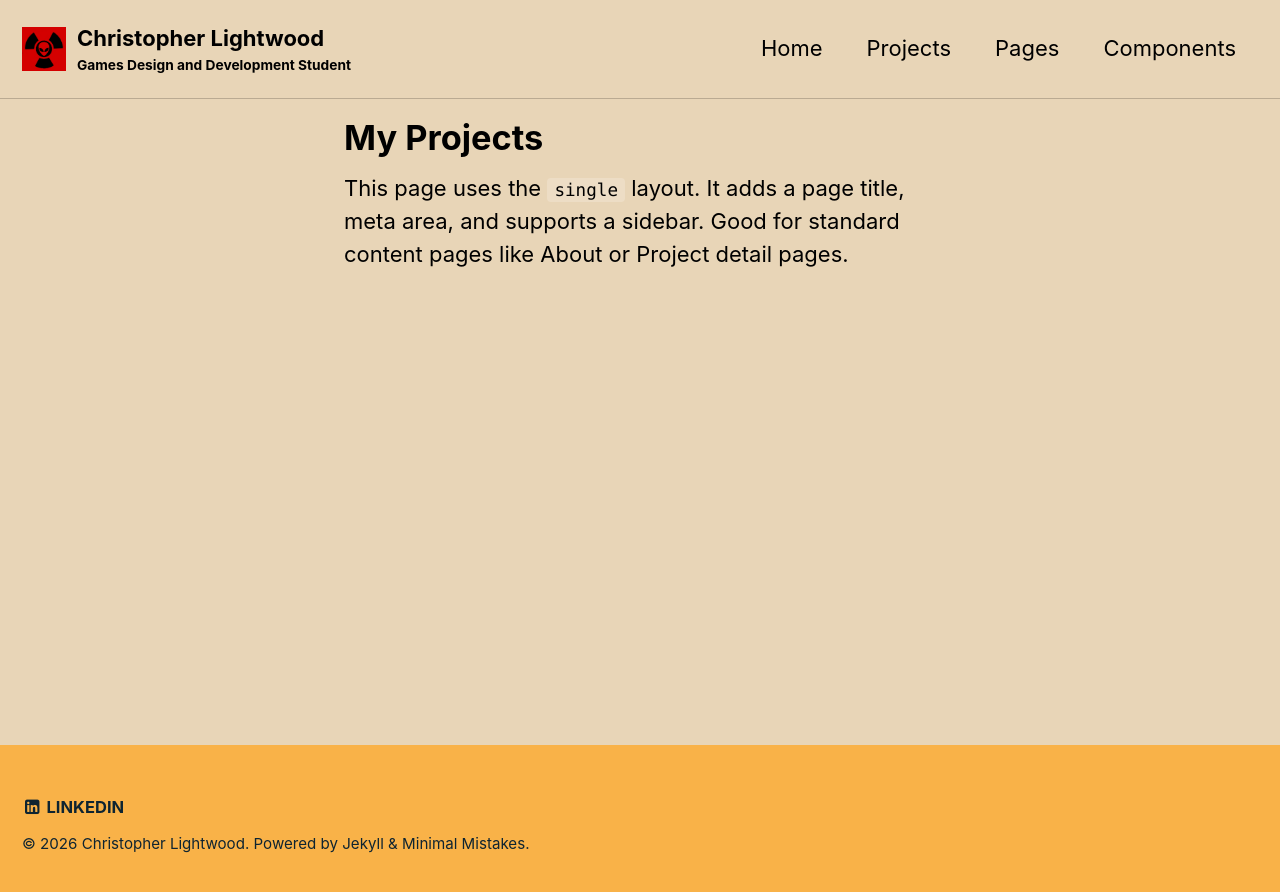
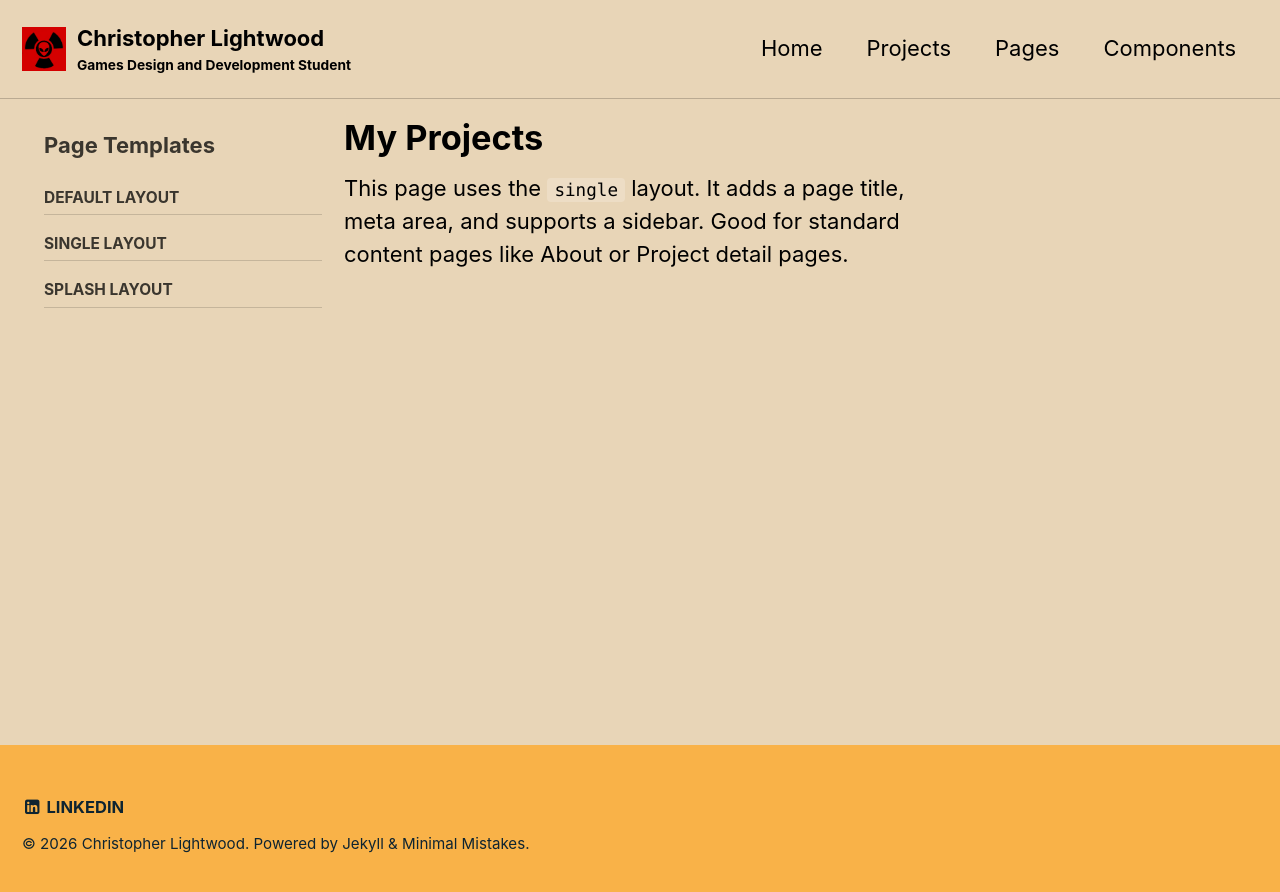
Before and after one commit to CLightwood451/CLightwood451.github.io, a Jekyll site: the page built from _pages/my-projects.md, in a window 1280 px wide. Shown: the top 892 px of the page. Built offline with Jekyll 4.4.1, drawn with Linux system fonts in a browser that asks for light colours.

Commit message:
Update my-projects.md

```diff
--- a/_pages/my-projects.md
+++ b/_pages/my-projects.md
@@ -2,7 +2,10 @@
 title: "My Projects"
 layout: single
 permalink: /pages/my-projects/
-
+sidebar:
+  title: "Page Templates"
+  nav:
+    - pages
 ---
 
 This page uses the `single` layout. It adds a page title, meta area, and supports a sidebar.
```
